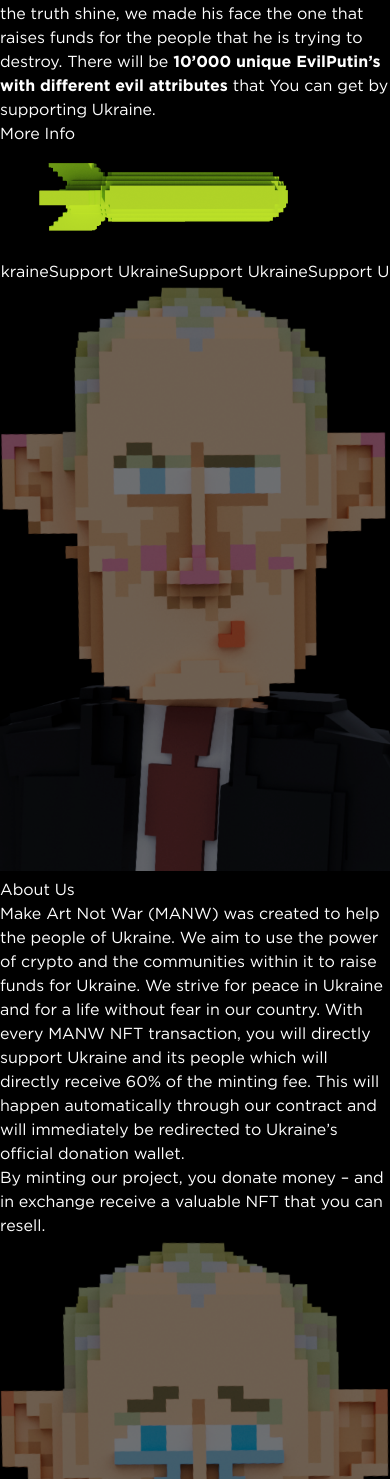
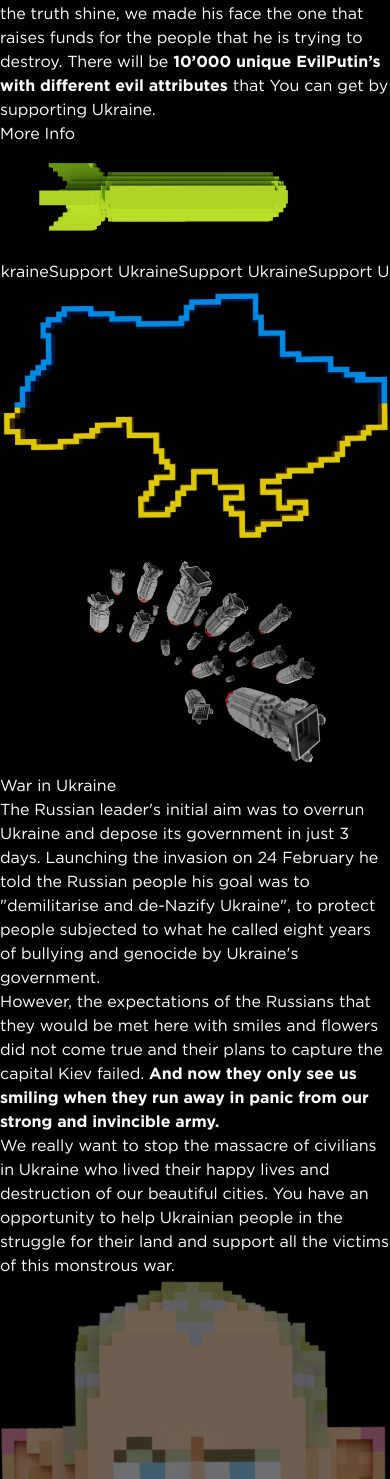
Before and after one commit to apostlekotov/evil-putin, a Next.js app: page / in a window 390 px wide. Shown: the part 3737-5216 px from the top of the page. Built offline with nearby package versions, Linux system fonts and the light colour scheme.

Commit message:
⚛️ about war section added

```diff
--- a/src/assets/img/index.ts
+++ b/src/assets/img/index.ts
@@ -2,6 +2,8 @@ import LogoImage from "@/public/img/logo.png";
 import HeroImage from "@/public/img/hero.png";
 import NukeImage from "@/public/img/nuke.png";
 import HandImage from "@/public/img/hand.png";
+import UkraineMapImage from "@/public/img/ukraine-map.png";
+import NukesBGImage from "@/public/img/nukes-bg.png";
 import SadHuiloImage from "@/public/img/sad-huilo.png";
 import HornyHuiloImage from "@/public/img/horny-huilo.png";
 import Matr1Image from "@/public/img/matr1.png";
@@ -14,6 +16,8 @@ export {
   HeroImage,
   NukeImage,
   HandImage,
+  UkraineMapImage,
+  NukesBGImage,
   SadHuiloImage,
   HornyHuiloImage,
   Matr1Image,
--- a/src/sections/AboutWar/index.tsx
+++ b/src/sections/AboutWar/index.tsx
@@ -1 +1,53 @@
-export const AboutWar: React.FC = () => <></>;
+import Image from "next/image";
+import { NukesBGImage, UkraineMapImage } from "@/assets/img";
+
+export const AboutWar: React.FC = () => (
+  <section className='flex items-center min-h-[110vh] relative overflow-hidden'>
+    <div className='absolute scale-[2.5] md:scale-105 left-0 right-0 top-1/2 -translate-y-1/2 opacity-70 -z-10'>
+      <Image
+        src={UkraineMapImage}
+        objectFit='cover'
+        alt='huilo'
+        placeholder='blur'
+      />
+    </div>
+
+    <div className='absolute inset-0 origin-top md:origin-center translate-x-[80%] md:translate-x-1/4 translate-y-[5vh] md:translate-y-0 scale-[2.5] md:scale-125 rotate-[28deg] md:rotate-[30deg] -z-10'>
+      <Image
+        src={NukesBGImage}
+        objectFit='contain'
+        alt='huilo'
+        placeholder='blur'
+      />
+    </div>
+
+    <div className='flex flex-col w-full 2xl:max-w-screen-2xl mx-auto my-16 md:my-0 px-8'>
+      <h2 className='uppercase text-4xl md:text-7xl font-medium mb-8 md:mb-16'>
+        War in Ukraine
+      </h2>
+
+      <p className='text-sm max-w-2xl md:text-lg mb-4'>
+        The Russian leader&apos;s initial aim was to overrun Ukraine and depose
+        its government in just 3 days. Launching the invasion on 24 February he
+        told the Russian people his goal was to &quot;demilitarise and de-Nazify
+        Ukraine&quot;, to protect people subjected to what he called eight years
+        of bullying and genocide by Ukraine&apos;s government.
+      </p>
+      <p className='text-sm max-w-2xl md:text-lg mb-8'>
+        However, the expectations of the Russians that they would be met here
+        with smiles and flowers did not come true and their plans to capture the
+        capital Kiev failed.{" "}
+        <strong>
+          And now they only see us smiling when they run away in panic from our
+          strong and invincible army.
+        </strong>
+      </p>
+      <p className='text-sm max-w-2xl md:text-lg mb-6'>
+        We really want to stop the massacre of civilians in Ukraine who lived
+        their happy lives and destruction of our beautiful cities. You have an
+        opportunity to help Ukrainian people in the struggle for their land and
+        support all the victims of this monstrous war.
+      </p>
+    </div>
+  </section>
+);
```
Also changed, not shown: public/img/nukes-bg.png (added), public/img/ukraine-map.png (added).
